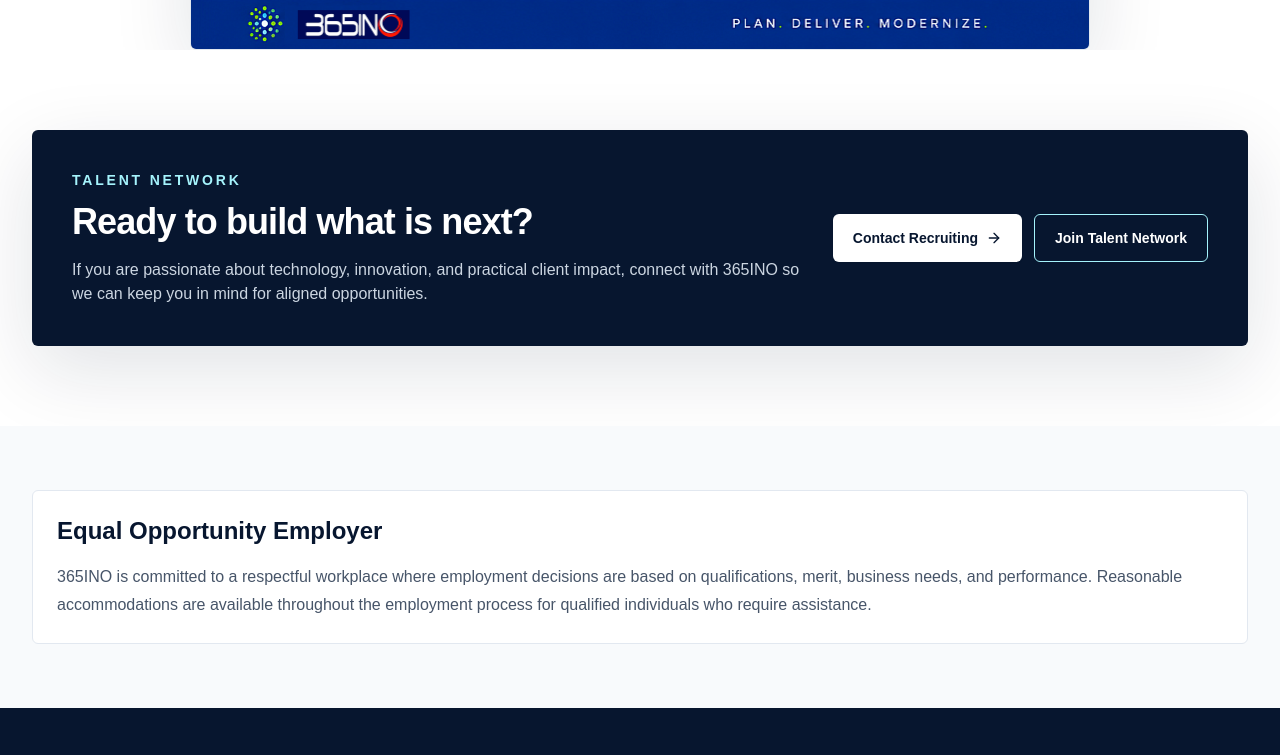
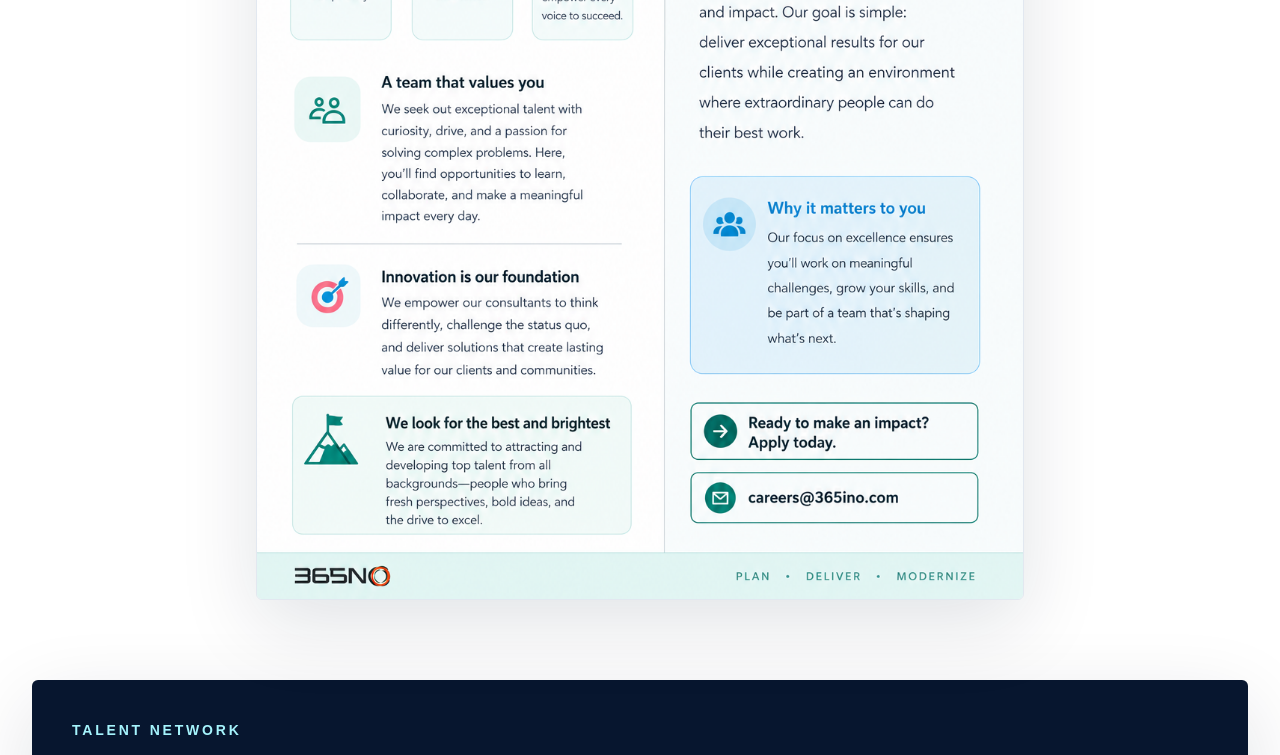
Before and after one commit to Space3434/365INO, a Next.js app: page /careers in a window 1280 px wide. Shown: the part 3894-4649 px from the top of the page. Built offline with nearby package versions, Linux system fonts and the light colour scheme.

Commit message:
Replace careers graphic with linked email

```diff
--- a/app/careers/page.tsx
+++ b/app/careers/page.tsx
@@ -181,15 +181,22 @@ export default function CareersPage() {
 
       <AnimatedSection className="bg-white pt-20">
         <div className="container-pad">
-          <div className="mx-auto max-w-[900px] overflow-hidden rounded-md border border-slate-200 bg-slate-50 shadow-enterprise">
+          <div className="relative mx-auto max-w-[768px] overflow-hidden rounded-md border border-slate-200 bg-slate-50 shadow-enterprise">
             <Image
               src="/careers-at-365ino.png"
               alt="Careers at 365INO graphic highlighting innovation, collaboration, impact, future-focused vision, equal opportunity employment, and resume submission"
-              width={900}
-              height={600}
+              width={1024}
+              height={1536}
               className="h-auto w-full"
-              sizes="(min-width: 1024px) 900px, calc(100vw - 32px)"
+              sizes="(min-width: 1024px) 768px, calc(100vw - 32px)"
             />
+            <a
+              href="mailto:careers@365ino.com"
+              className="focus-ring absolute left-[56.5%] top-[88.9%] h-[4.6%] w-[37.8%] rounded-md bg-transparent transition hover:bg-cyan-200/15"
+              aria-label="Send resume to careers@365ino.com"
+            >
+              <span className="sr-only">careers@365ino.com</span>
+            </a>
           </div>
         </div>
       </AnimatedSection>
```
Also changed, not shown: public/careers-at-365ino.png.
